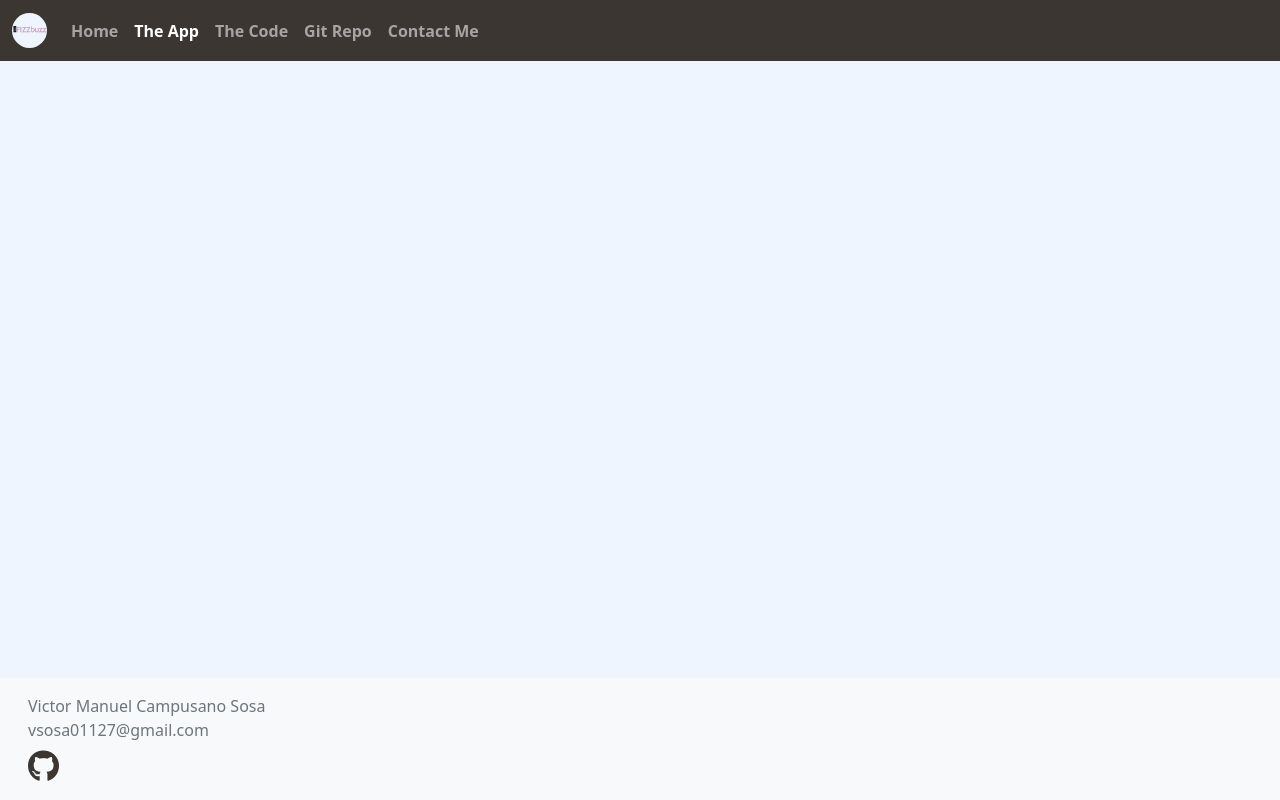
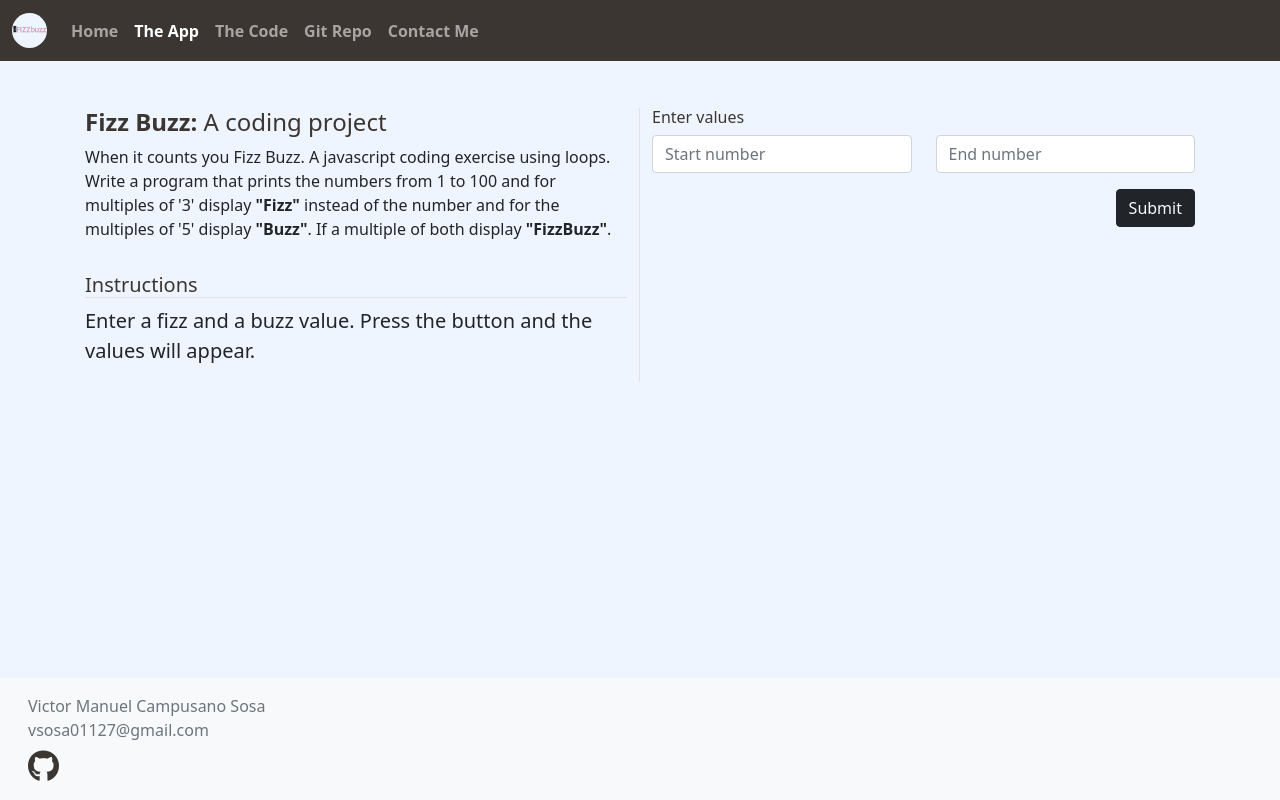
Before and after one commit to victor1127/fizz-buzz, a plain HTML site: page app.html in a window 1280 px wide. Drawn offline with nearby package versions, Linux system fonts and the light colour scheme.

Commit message:
added contect tot the app page

```diff
--- a/app.html
+++ b/app.html
@@ -51,7 +51,47 @@
         </nav>
 
         <main class="flex-shrink-0">
+            <div class="container">
+                <div class="row row-cols-1 row-cols-md-2 pt-5">
+                    <div class="col border-end">
+                        <h4><strong>Fizz Buzz:</strong> A coding project</h4>
+                        <p class="">
+                            When it counts you Fizz Buzz. A javascript coding exercise using loops.
+                            Write a program that prints the numbers from 1 to 100 and for multiples of
+                            '3' display <strong>"Fizz"</strong> instead of the number and for the multiples
+                            of '5' display <strong>"Buzz"</strong>. If a multiple of both display <strong>"FizzBuzz"</strong>.
+                        </p>
+                        <div class="pt-3">
+                            <h5 class="border-bottom border-1">Instructions</h5>
+                            <p class="lead">Enter a fizz and a buzz value. Press the button and the values will appear.</p>
+                        </div>
+                    </div>
 
+                    <div class="col">
+                        <h6>Enter values</h6>
+                        <form class="row">
+                            <div class="col">
+                                <input id="startNumber" class="form-control" type="number" min="1" max="100" placeholder="Start number" required>
+                            </div>
+
+                            <div class="col">
+                                <input id="endNumber" class="form-control" type="number" min="1" max="100" placeholder="End number" required>
+                            </div>
+
+                            <div class="col-12 pt-3 d-flex justify-content-md-end">
+                                <button class="btn btn-dark text-light" type="button" onclick="GetValues()">Submit</button>
+                            </div>
+
+                        </form>
+
+                        <div class="row pt-5">
+                            <div class="col">
+                                <!--Table-->
+                            </div>
+                        </div>
+                    </div>
+                </div>
+            </div>
         </main>
 
         <footer class="footer mt-auto py-3 bg-light">
```
